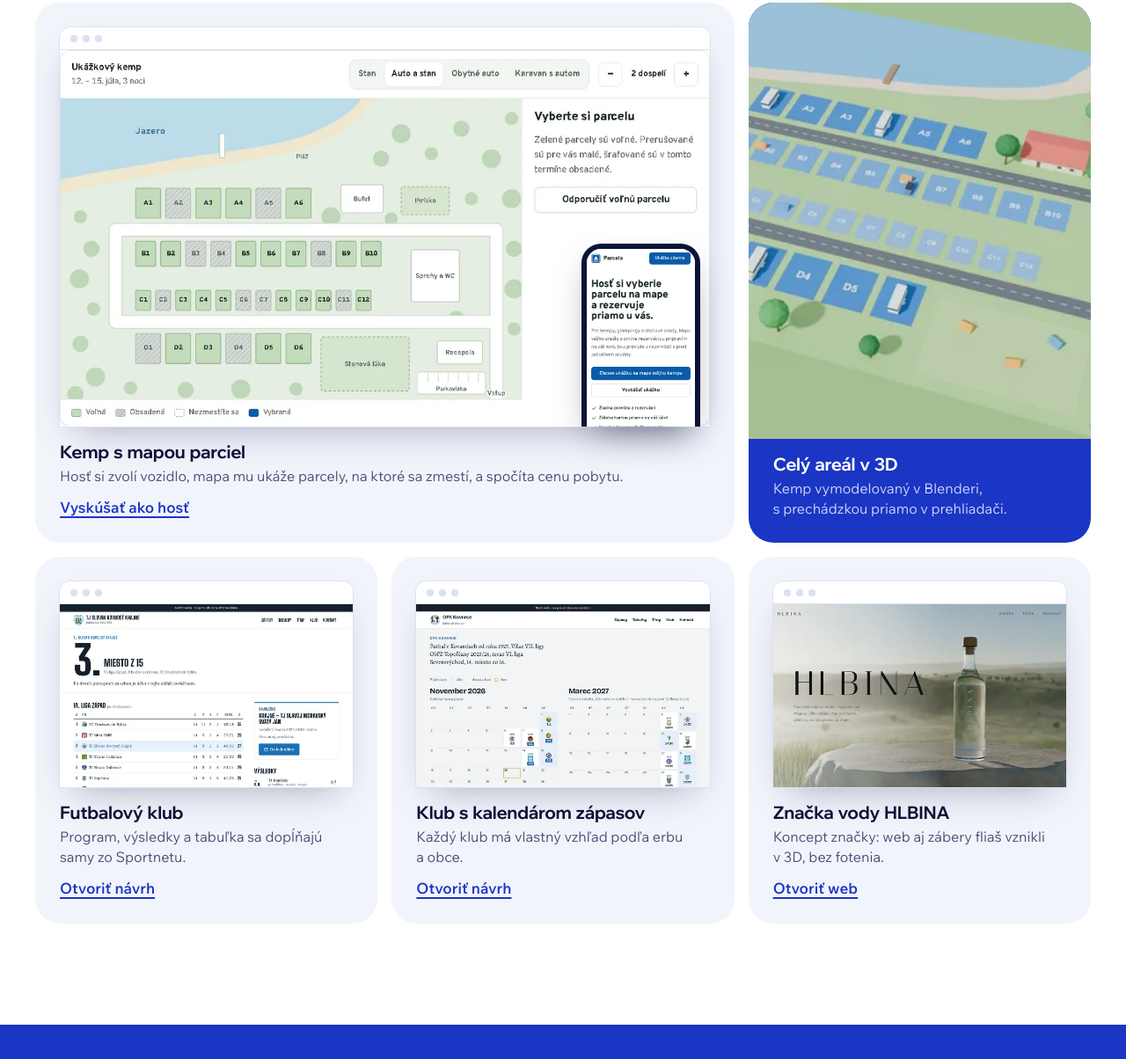
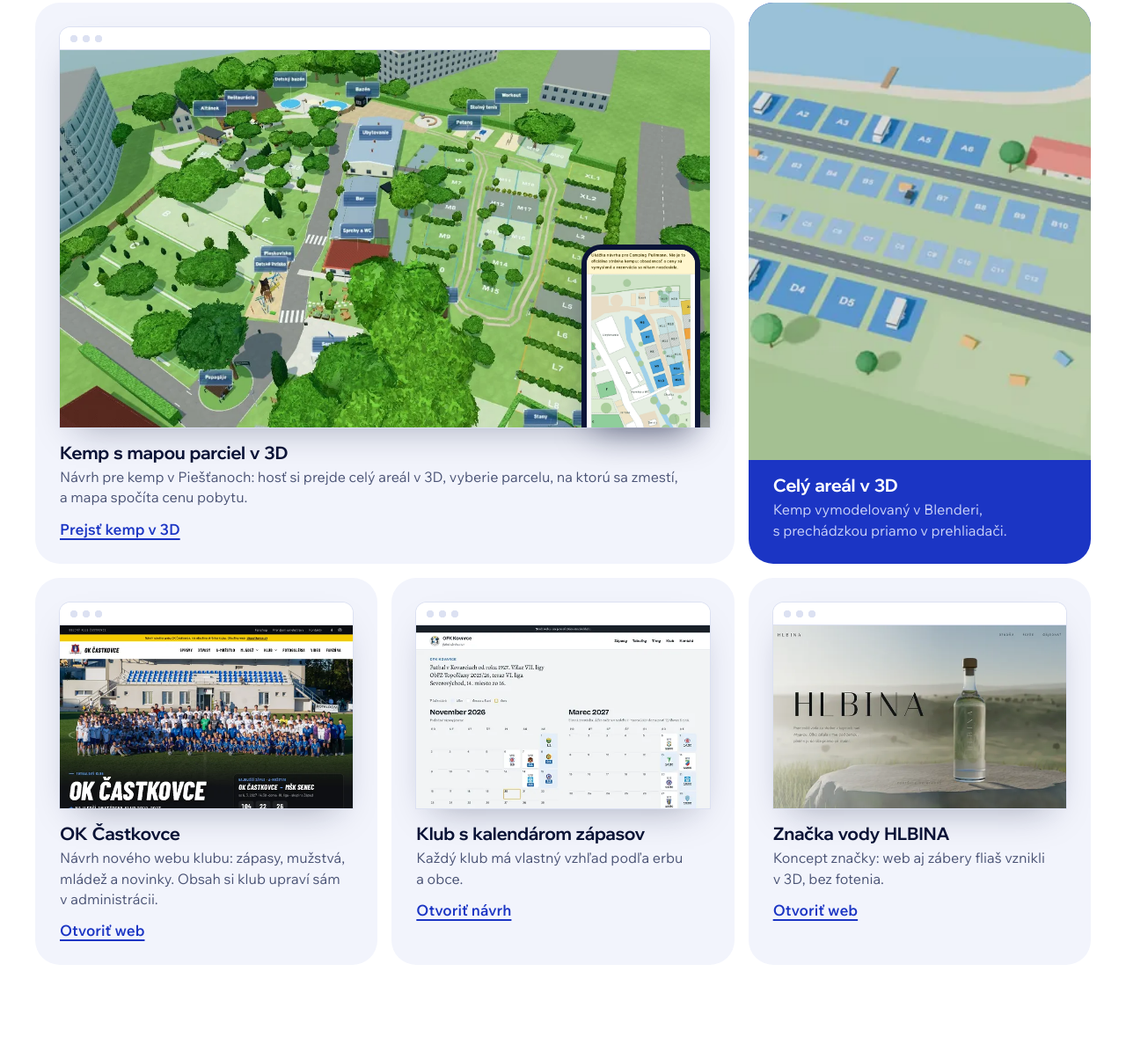
Before and after one commit to matuslenicky/ml-marketing, a plain HTML site: page index.html in a window 1280 px wide. Shown: the part 1590-2794 px from the top of the page at 88% size. Drawn offline with Linux system fonts and the light colour scheme.

Commit message:
Ukážky: kemp v 3D (Piešťany) a OK Častkovce ako referencia klubového webu
- Karta kempu aj záložka Kemp v úvode vedú na 3D ukážku kempu v Piešťanoch
  (parcela/kempy/pullmann) s novým leteckým záberom a mapou na telefóne.
- Karta klubu: návrh webu OK Častkovce namiesto Krajného.

Co-Authored-By: Claude Opus 5.5 <noreply@anthropic.com>
Claude-Session: https://claude.ai/code/session_01TU6tjSmrQ2G4p1dQL9LrKK

```diff
--- a/index.html
+++ b/index.html
@@ -387,10 +387,10 @@ h1, h2, h3 { font-family: var(--display); font-weight: 700; line-height: 1.06; l
           </div>
         </div>
         <div class="show-panel" role="tabpanel" id="sp-kemp" aria-labelledby="st-kemp" hidden>
-          <div class="frame"><img src="assets/img/parcela-mapa-1120.webp" srcset="assets/img/parcela-mapa-640.webp 640w, assets/img/parcela-mapa-1120.webp 1120w" sizes="(min-width: 980px) 42vw, 88vw" width="1120" height="649" loading="lazy" alt="Mapa kempu s parcelami pri jazere, voľné sú zelené a obsadené šrafované"></div>
+          <div class="frame"><img src="assets/img/pullmann-3d-1100.webp" srcset="assets/img/pullmann-3d-640.webp 640w, assets/img/pullmann-3d-1100.webp 1100w" sizes="(min-width: 980px) 42vw, 88vw" width="1100" height="639" loading="lazy" alt="3D model kempu v Piešťanoch s parcelami, cestami a budovami"></div>
           <div class="show-foot">
-            <p class="show-cap"><b>Hosť vidí parcely, na ktoré sa zmestí</b>Mapa spočíta cenu pobytu a&nbsp;pošle rezerváciu.</p>
-            <a class="btn btn-accent btn-small" href="https://matuslenicky.github.io/parcela/" target="_blank" rel="noopener">Otvoriť ukážku</a>
+            <p class="show-cap"><b>Hosť si prejde kemp v&nbsp;3D</b>Vyberie parcelu, na ktorú sa zmestí, a&nbsp;mapa spočíta cenu pobytu.</p>
+            <a class="btn btn-accent btn-small" href="https://matuslenicky.github.io/parcela/kempy/pullmann/" target="_blank" rel="noopener">Otvoriť ukážku</a>
           </div>
         </div>
       </div>
@@ -426,15 +426,15 @@ h1, h2, h3 { font-family: var(--display); font-weight: 700; line-height: 1.06; l
             <span class="work-link">Vyskúšať objednávku</span>
           </div>
         </a>
-        <a class="work work-a" href="https://matuslenicky.github.io/parcela/" target="_blank" rel="noopener">
+        <a class="work work-a" href="https://matuslenicky.github.io/parcela/kempy/pullmann/" target="_blank" rel="noopener">
           <div class="work-media">
-            <div class="frame"><img src="assets/img/parcela-mapa-1120.webp" srcset="assets/img/parcela-mapa-640.webp 640w, assets/img/parcela-mapa-1120.webp 1120w" sizes="(min-width: 720px) 62vw, 92vw" width="1120" height="649" loading="lazy" alt="Mapa ukážkového kempu s parcelami pri jazere, voľné sú zelené a obsadené šrafované"></div>
-            <div class="phone"><img src="assets/img/m-parcela-390.webp" width="390" height="780" loading="lazy" alt="Tá istá stránka na telefóne"></div>
+            <div class="frame"><img src="assets/img/pullmann-3d-1100.webp" srcset="assets/img/pullmann-3d-640.webp 640w, assets/img/pullmann-3d-1100.webp 1100w" sizes="(min-width: 720px) 62vw, 92vw" width="1100" height="639" loading="lazy" alt="3D model kempu v Piešťanoch: parcely na ostrovčeku medzi štrkovými cestami, rady parciel pri plote, budovy, potok a ihrisko"></div>
+            <div class="phone"><img src="assets/img/m-pullmann-390.webp" width="390" height="780" loading="lazy" alt="Mapa parciel toho istého kempu na telefóne"></div>
           </div>
           <div class="work-body">
-            <h3>Kemp s&nbsp;mapou parciel</h3>
-            <p>Hosť si zvolí vozidlo, mapa mu ukáže parcely, na ktoré sa zmestí, a&nbsp;spočíta cenu pobytu.</p>
-            <span class="work-link">Vyskúšať ako hosť</span>
+            <h3>Kemp s&nbsp;mapou parciel v&nbsp;3D</h3>
+            <p>Návrh pre kemp v&nbsp;Piešťanoch: hosť si prejde celý areál v&nbsp;3D, vyberie parcelu, na ktorú sa zmestí, a&nbsp;mapa spočíta cenu pobytu.</p>
+            <span class="work-link">Prejsť kemp v&nbsp;3D</span>
           </div>
         </a>
         <div class="work work-b work-fill">
@@ -444,12 +444,12 @@ h1, h2, h3 { font-family: var(--display); font-weight: 700; line-height: 1.06; l
             <p>Kemp vymodelovaný v&nbsp;Blenderi, s&nbsp;prechádzkou priamo v&nbsp;prehliadači.</p>
           </div>
         </div>
-        <a class="work work-c" href="https://matuslenicky.github.io/tj-slovan-rovnost-krajne/" target="_blank" rel="noopener">
-          <div class="work-media"><div class="frame"><img src="assets/img/klub-krajne-640.webp" width="640" height="400" loading="lazy" alt="Návrh klubového webu s veľkým číslom miesta v tabuľke na úvodnej stránke"></div></div>
+        <a class="work work-c" href="https://matuslenicky.github.io/ok-castkovce/" target="_blank" rel="noopener">
+          <div class="work-media"><div class="frame"><img src="assets/img/klub-castkovce-640.webp" width="640" height="400" loading="lazy" alt="Návrh webu OK Častkovce: spoločná fotka klubu na štadióne a najbližší zápas A-mužstva"></div></div>
           <div class="work-body">
-            <h3>Futbalový klub</h3>
-            <p>Program, výsledky a&nbsp;tabuľka sa dopĺňajú samy zo Sportnetu.</p>
-            <span class="work-link">Otvoriť návrh</span>
+            <h3>OK Častkovce</h3>
+            <p>Návrh nového webu klubu: zápasy, mužstvá, mládež a&nbsp;novinky. Obsah si klub upraví sám v&nbsp;administrácii.</p>
+            <span class="work-link">Otvoriť web</span>
           </div>
         </a>
         <a class="work work-c" href="https://matuslenicky.github.io/ofk-kovarce/" target="_blank" rel="noopener">
```
Also changed, not shown: assets/img/klub-castkovce-640.webp (added), assets/img/m-pullmann-390.webp (added), assets/img/pullmann-3d-1100.webp (added), assets/img/pullmann-3d-640.webp (added).
